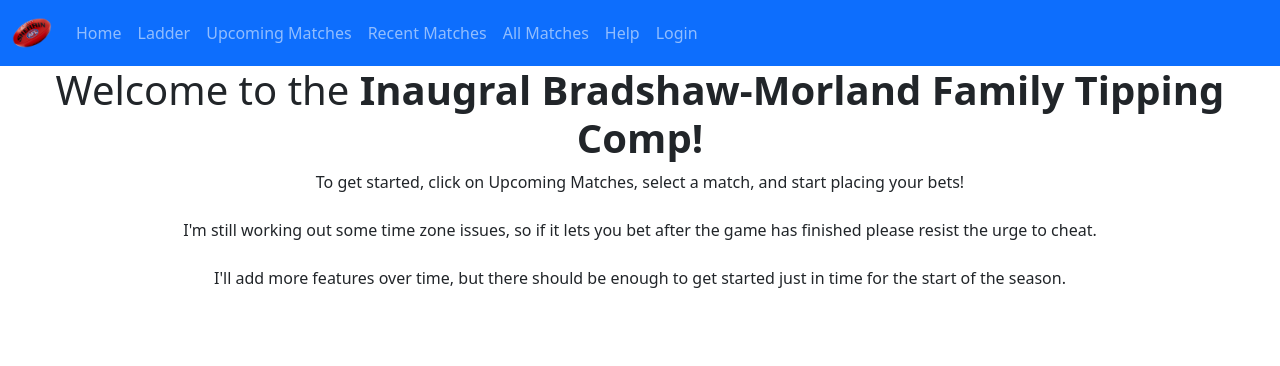
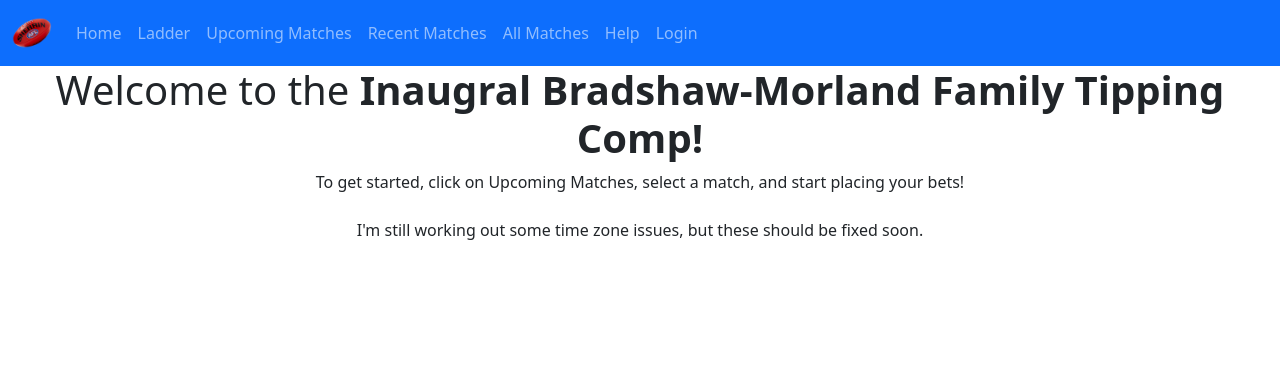
Before and after one commit to roxgib/mb-tipping-comp, a Django app: template project/tippingcomp/templates/index.html in a window 1280 px wide. Shown: the top 366 px of the page. Run offline with Django 3.2, Linux system fonts and the light colour scheme; the template is opened without the code that fills it, so the values that code supplies are empty; some libraries are stand-ins or nearby versions.

Commit message:
Updates to main page

```diff
--- a/project/tippingcomp/templates/index.html
+++ b/project/tippingcomp/templates/index.html
@@ -21,10 +21,9 @@
       To get started, click on Upcoming Matches, select a match, and start placing your bets!
       <br>
       <br>
-      I'm still working out some time zone issues, so if it lets you bet after the game has finished please resist the urge to cheat.
+      I'm still working out some time zone issues, but these should be fixed soon.
       <br>
       <br>
-      I'll add more features over time, but there should be enough to get started just in time for the start of the season.
     </div>
     {% include 'scripts.html' %}
   </body>
```
